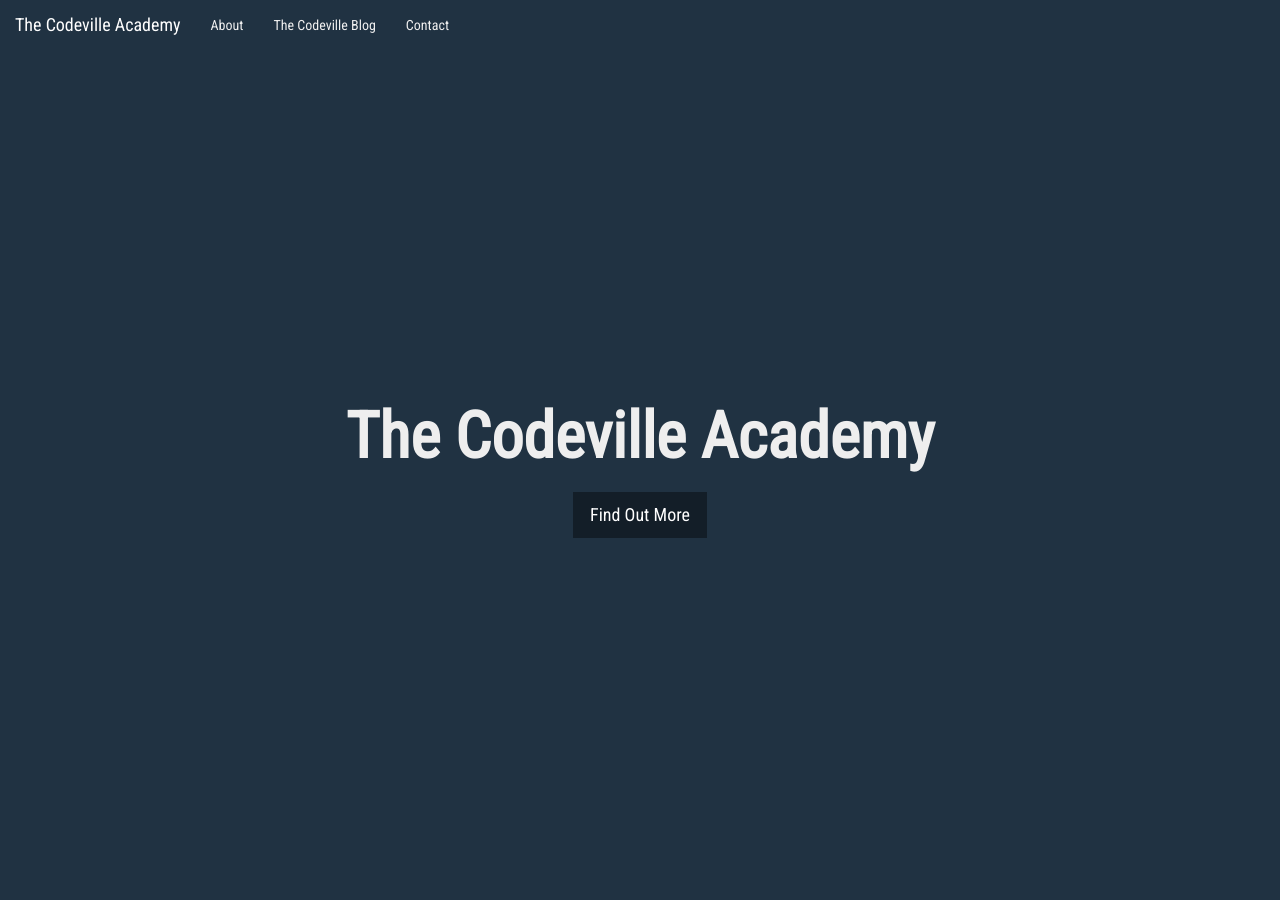
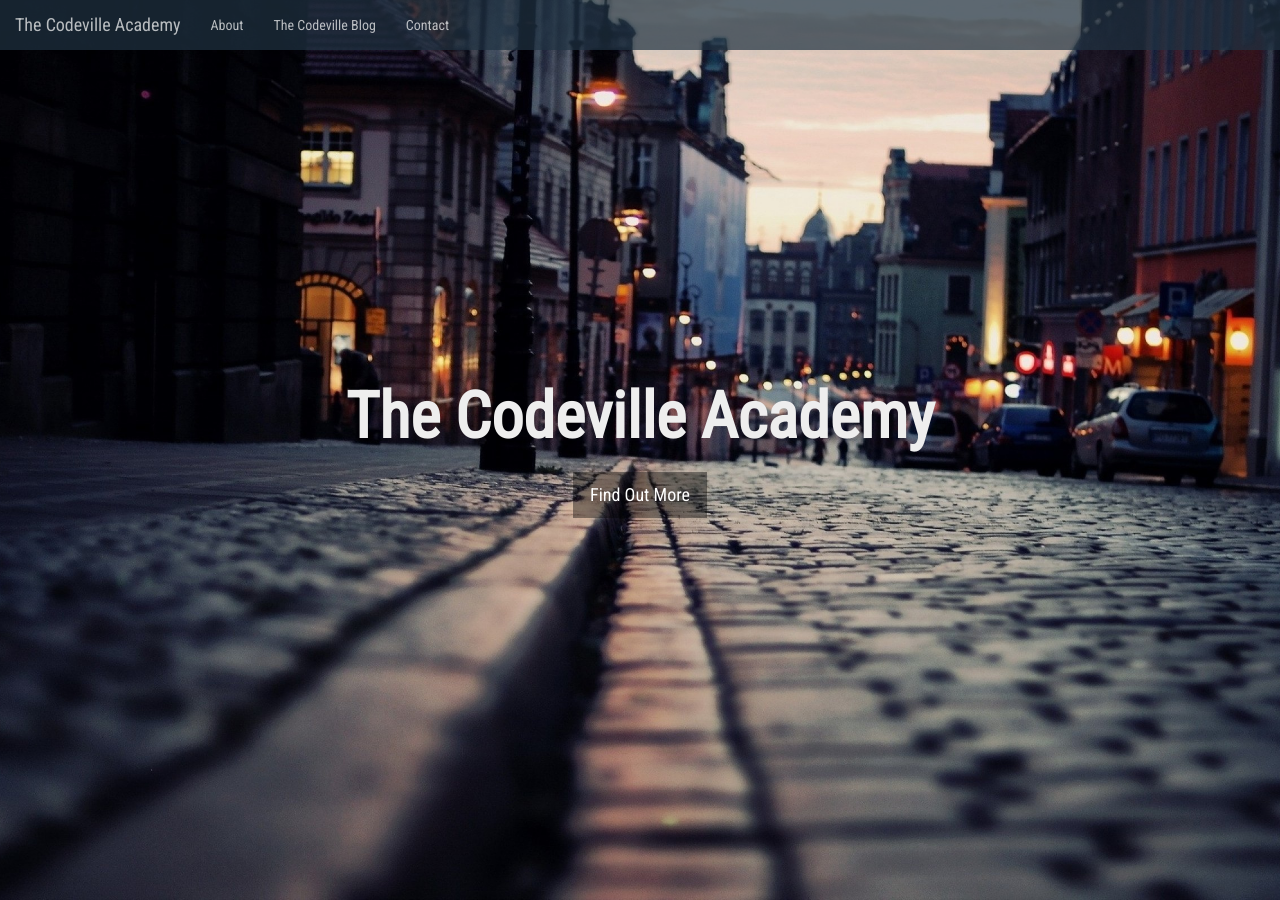
Before and after one commit to codevilleacademy/codevilleacademy.github.com, a Jekyll site: the page built from index.html, in a window 1280 px wide and 900 px high. Built offline with Jekyll 4.4.1, drawn with Linux system fonts in a browser that asks for light colours; nearby versions of some CDN libraries; Markdown is read by kramdown in place of the engine named in the settings.

Commit message:
HD Image background added

```diff
--- a/css/clean-blog.css
+++ b/css/clean-blog.css
@@ -125,7 +125,9 @@ hr.small {
 }
 .intro-header {
   background: no-repeat center center;
+  background: url(../img/bg-min.jpg) no-repeat center center scroll;
   background-color: #203242;
+  /*background-color: #c0392b;*/
   background-attachment: scroll;
   -webkit-background-size: cover;
   -moz-background-size: cover;
--- a/css/main.css
+++ b/css/main.css
@@ -2,38 +2,38 @@
   font-family: 'Roboto Condensed',"Source Sans Pro","Helvetica Neue",Helvetica,Arial,sans-serif;
 }
 #custom-bootstrap-menu.navbar-default .navbar-brand {
-    color: rgba(255, 255, 255, 1);
+    color: rgba(255, 255, 255, 0.70);
 }
 #custom-bootstrap-menu.navbar-default {
     font-size: 14px;
-    background-color: rgba(32, 50, 66, 1);
+    background-color: rgba(32, 50, 66, 0.70);
     border-width: 0px;
     border-radius: 0px;
 }
 #custom-bootstrap-menu.navbar-default .navbar-nav>li>a {
-    color: rgba(240, 240, 240, 1);
-    background-color: rgba(32, 50, 66, 1);
+    color: rgba(255, 255, 255, 0.70);
+    background-color: rgba(32, 50, 66, 0);
 }
 #custom-bootstrap-menu.navbar-default .navbar-nav>li>a:hover,
 #custom-bootstrap-menu.navbar-default .navbar-nav>li>a:focus {
     color: rgba(255, 255, 255, 1);
-    background-color: rgba(43, 67, 89, 1);
+    background-color: rgba(32, 50, 66, 1);
 }
 #custom-bootstrap-menu.navbar-default .navbar-nav>.active>a,
 #custom-bootstrap-menu.navbar-default .navbar-nav>.active>a:hover,
 #custom-bootstrap-menu.navbar-default .navbar-nav>.active>a:focus {
     color: rgba(255, 255, 255, 1);
-    background-color: rgba(80, 103, 125, 1);
+    background-color: rgba(32, 50, 66, 0.70);
 }
 #custom-bootstrap-menu.navbar-default .navbar-toggle {
-
+    border-color: #203242;
 }
 #custom-bootstrap-menu.navbar-default .navbar-toggle:hover,
 #custom-bootstrap-menu.navbar-default .navbar-toggle:focus {
-    background-color: #50677d;
+    background-color: #203242;
 }
 #custom-bootstrap-menu.navbar-default .navbar-toggle .icon-bar {
-    background-color: #50677d;
+    background-color: #203242;
 }
 #custom-bootstrap-menu.navbar-default .navbar-toggle:hover .icon-bar,
 #custom-bootstrap-menu.navbar-default .navbar-toggle:focus .icon-bar {
--- a/css/stylish-portfolio.css
+++ b/css/stylish-portfolio.css
@@ -151,12 +151,14 @@ hr.small {
 /* Header */
 
 .header {
+    margin-top: -20px;
     display: table;
     position: relative;
     width: 100%;
     height: 100%;
-    /*background: url(../img/bg.jpg) no-repeat center center scroll;*/
-    background: #203242;
+    background: url(../img/bg-min.jpg) no-repeat center center scroll;
+    background-color: #203242;
+    /*background: #c0392b;*/
     -webkit-background-size: cover;
     -moz-background-size: cover;
     background-size: cover;
```
Also changed, not shown: img/bg-min.jpg (added), img/bg.jpg (added).
